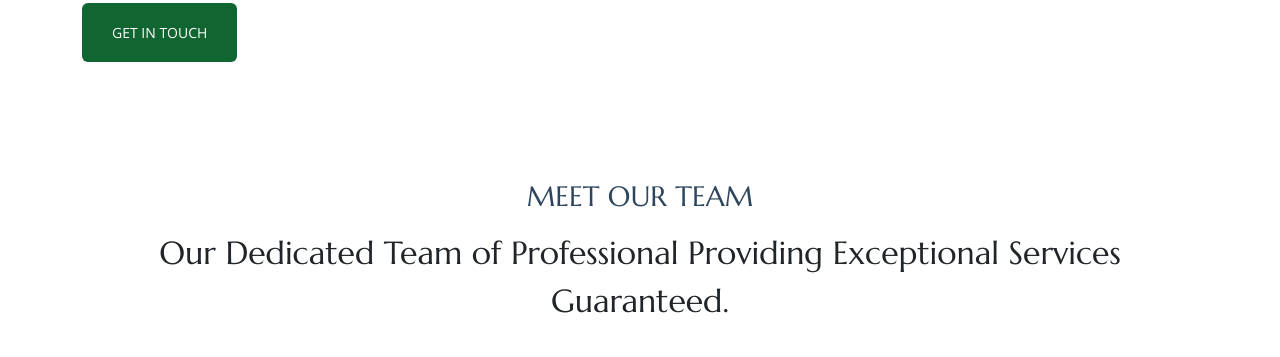
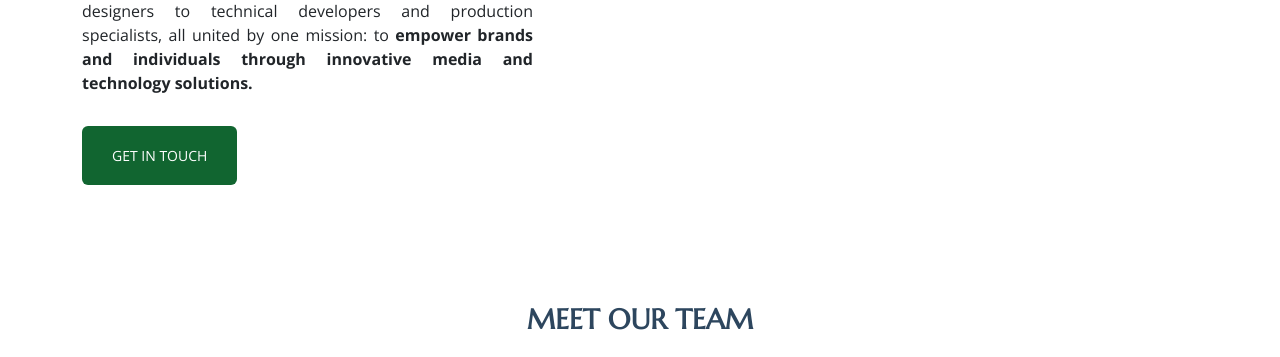
Before and after one commit to kennyakanbi/makmedia, a Django app: page /about/ in a window 1280 px wide. Shown: the part 930-1287 px from the top of the page. Run offline with Django 5.2, Linux system fonts and the light colour scheme; some libraries are stand-ins or nearby versions.

Commit message:
Update on about page

```diff
--- a/myapp/templates/about.html
+++ b/myapp/templates/about.html
@@ -31,22 +31,27 @@
             </a>
           </div>
           <div class="col-lg-5 order-lg-1" data-aos="fade-up" data-aos-delay="100">
-            <h2 class="content-title mb-4"></h2>
+            <h2 class="content-title mb-4"><b>A Team United by Vision, Dedicated to your Growth</b></h2>
             <p style="text-align: justify;" class="mb-4">
-              At Mak Media Tech, we offer expert solutions that transform your vision into reality. Our team of innovators and creatives, craft compelling stories
-              and drive media campaigns that elevate your brand and unlock it full potentials. With cutting-edge technology and apassion
-              for execellence, we deliver exceptional media experiences that amplify your messages and leave lasting impact.
-              Whether you're looking to build your brand, drive engagement, or simply tell your story, we're here to help you achieve
-              your goals with expertise you can trust and results you can see.
+          At <b>Mak Media Tech,</b> we are more than just a media and technology brand, we are a
+          team of passionate innovators, creators, and problem-solvers. Founded in Lagos
+          with a vision to bridge creativity and technology, our journey has been driven
+          by the belief that every brand deserves the right tools and strategies to thrive
+          in the digital age.<br>
+
+          <br>
+          From our early beginnings, we set out to redefine how businesses connect with their
+          audiences. Today, we specialize in media advertising campaigns, software development,
+          video & live stream production, and media/tech training, offering solutions that combine
+          creativity, precision, and measurable impact. <br>
+
+          <br>
+          What truly sets us apart is our team. Each member brings unique expertise, from strategic
+          thinkers and creative designers to technical developers and production specialists, all
+          united by one mission: to <b>empower brands and individuals through innovative media and
+          technology solutions.</b><br><br>
             </p>
-            <ul class="list-unstyled list-check">
-              <li>Expert creation and managemebt of target ad campaigns.</li>
-              <li>Custom website design and development</li>
-              <li>Professional video peoduction services (corporate, ecplainer, event)</li>
-              <li>Printing promotional materials and professional brand design</li>
-            </ul>
-
-            <p><a href="/contact" class="btn-cta">Get in touch</a></p>
+        <p><a href="/contact" class="btn-cta">Get in touch</a></p>
           </div>
         </div>
       </div>
@@ -56,7 +61,7 @@
     <section class="team-15 team section" id="team">
       <!-- Section Title -->
       <div class="container section-title" data-aos="fade-up">
-        <h2>MEET OUR TEAM</h2>
+        <h2><b>MEET OUR TEAM</b></h2>
         <p>Our Dedicated Team of Professional Providing Exceptional Services Guaranteed.</p>
       </div><!-- End Section Title -->
 
@@ -143,7 +148,7 @@
 
       <!-- Section Title -->
       <div class="container section-title" data-aos="fade-up">
-        <h2>SERVICES</h2>
+        <h2><b>SERVICES </b></h2>
         <p>Transforming Your Business with Innovative Media Services</p>
    <div class="content">
         <div class="container">
@@ -306,7 +311,7 @@
       </svg>
                 </div>
                 <div class="service-item-content">
-                  <h3 class="service-heading">Coaching</h3>
+                  <h3 class="service-heading">Training</h3>
                   <p>
                     Empowering individuals and teams through expert coaching and training.
                   </p>
@@ -317,6 +322,5 @@
         </div>
       </div>
     </section><!-- /Services Section -->
-
   {% endblock body %}
   </main>
```
